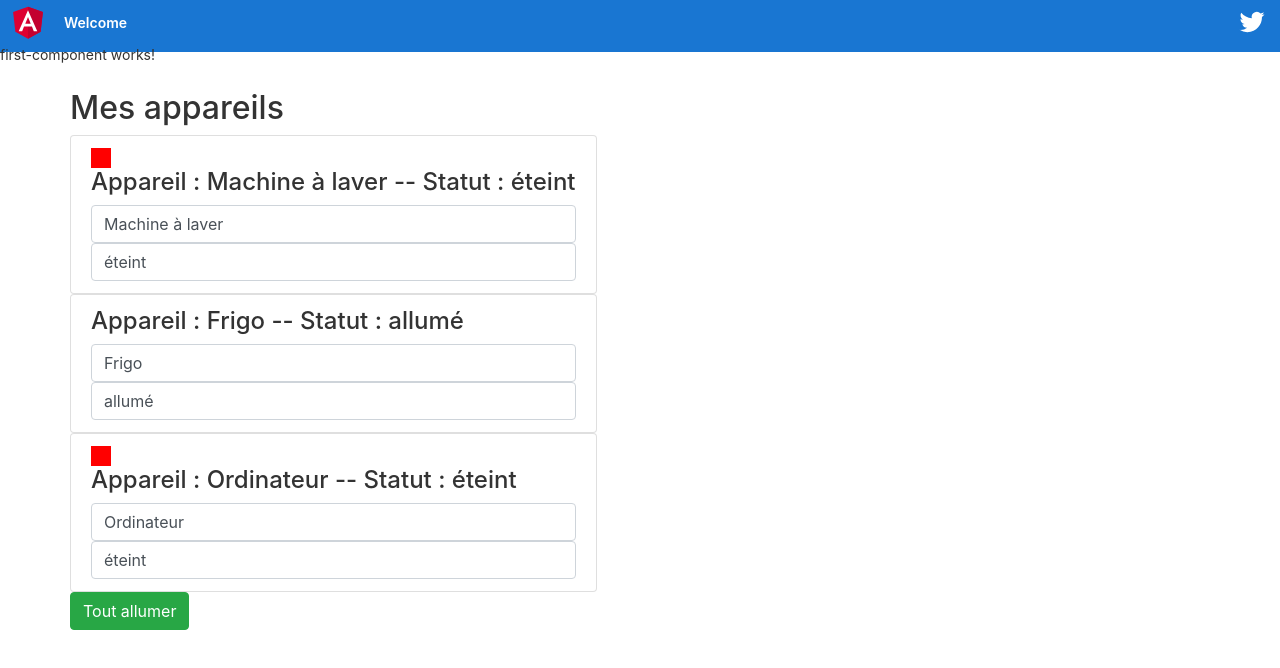
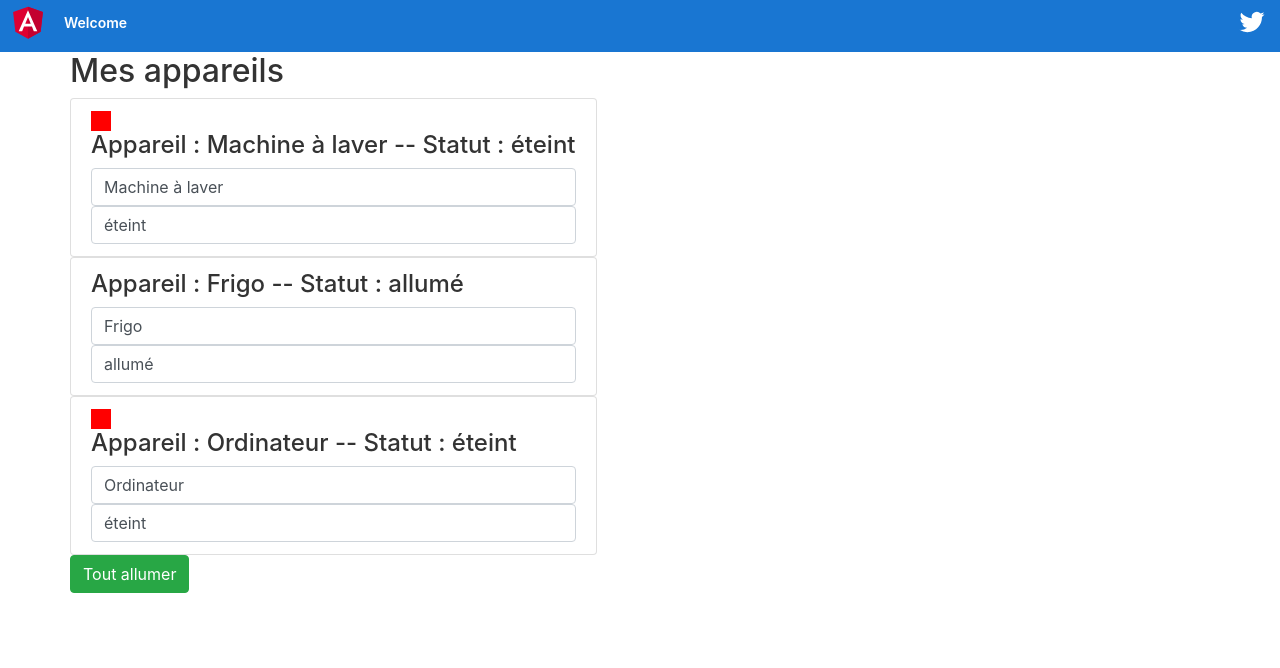
Before and after one commit to Antoine-Goncalves/FirstProjectAngular, an Angular app: page / in a window 1280 px wide. Shown: the top 668 px of the page. Built offline with nearby package versions, Linux system fonts and the light colour scheme.

Commit message:
:fire: delete tag app first component

```diff
--- a/src/app/app.component.html
+++ b/src/app/app.component.html
@@ -339,8 +339,6 @@
   </a>
 </div>
 
-<app-first-component></app-first-component>
-
 <div class="container">
   <div class="row">
     <div class="col-xs-12">
```
